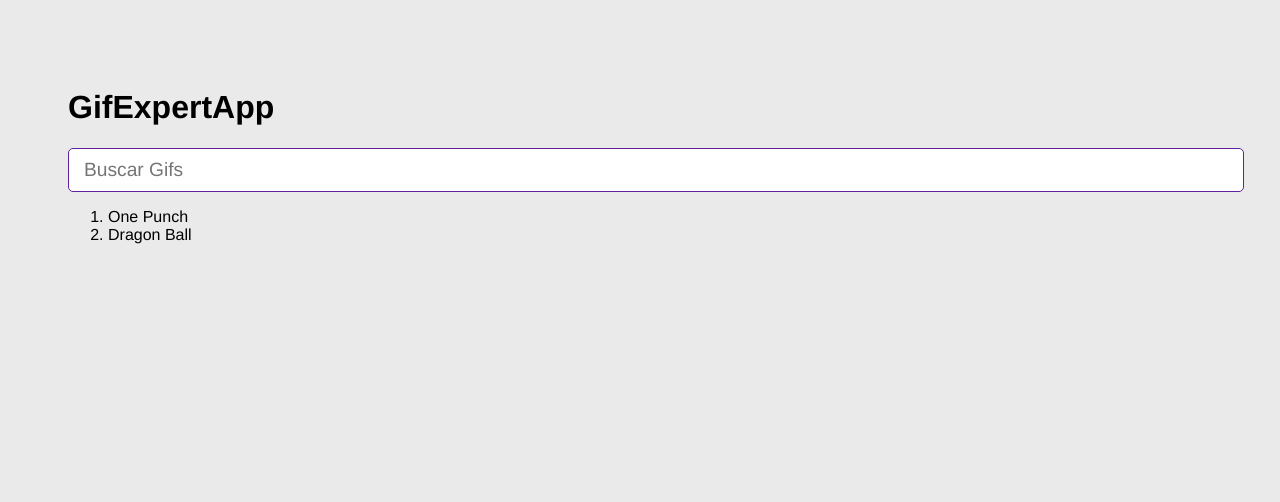
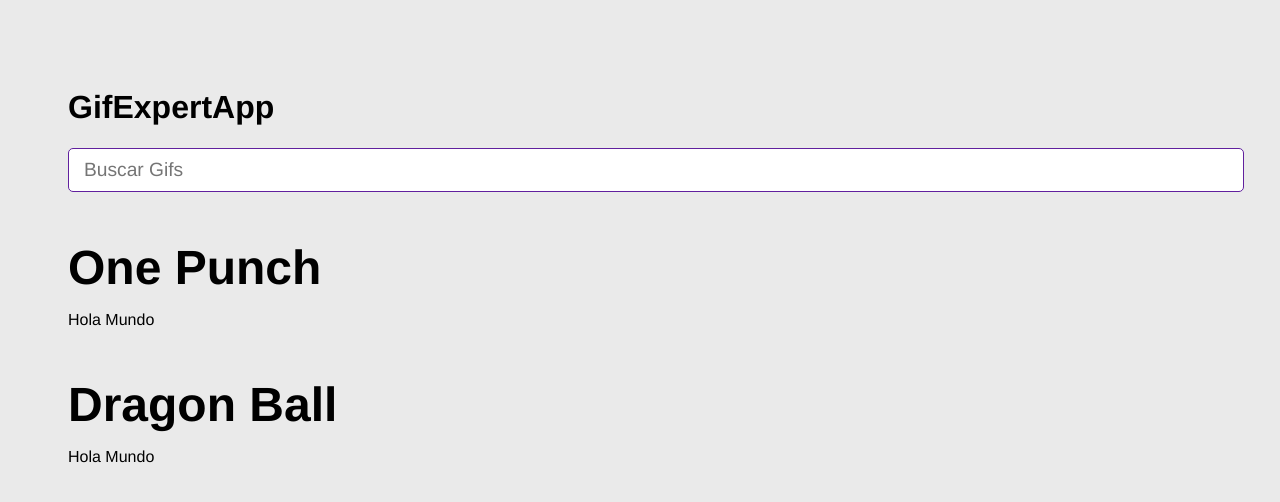
Before and after one commit to dgutierrez21/React-De-cero-a-experto-Hooks-y-MERN-, a React (Vite) app in the folder 04-gif-expert-app/: page / in a window 1280 px wide. Shown: the top 502 px of the page. Built offline with nearby package versions, Linux system fonts and the light colour scheme.

Commit message:
GifGrid - Nuevo componente

```diff
--- a/04-gif-expert-app/src/GifExpertApp.jsx
+++ b/04-gif-expert-app/src/GifExpertApp.jsx
@@ -1,5 +1,6 @@
 import { useState } from "react";
 import { AgregarCategoria } from "./components/AgregarCategoria";
+import { GifGrid } from "./components/GifGrid";
 
 export const GifExpertApp = () => {
   const [categorias, setCategorias] = useState(["One Punch", "Dragon Ball"]);
@@ -24,23 +25,16 @@ export const GifExpertApp = () => {
 
   return (
     <>
-      {/* titulo */}
       <h1>GifExpertApp</h1>
 
-      {/* input */}
       <AgregarCategoria
         // setCategorias={setCategorias}
         onNuevaCategoria={(event) => onAgregarCategoria(event)}
       />
 
-      {/* listado de gif */}
-
-      <ol>
-        {categorias.map((categoria) => (
-          <li key={categorias.indexOf(categoria)}>{categoria}</li>
-        ))}
-      </ol>
-      {/* gif item */}
+      {categorias.map((categoria) => (
+        <GifGrid key={categorias.indexOf(categoria)} categoria={categoria} />
+      ))}
     </>
   );
 };
--- /dev/null
+++ b/04-gif-expert-app/src/components/GifGrid.jsx
@@ -0,0 +1,10 @@
+import React from "react";
+
+export const GifGrid = ({ categoria }) => {
+  return (
+    <>
+      <h3>{categoria}</h3>
+      <p>Hola Mundo</p>
+    </>
+  );
+};
```
